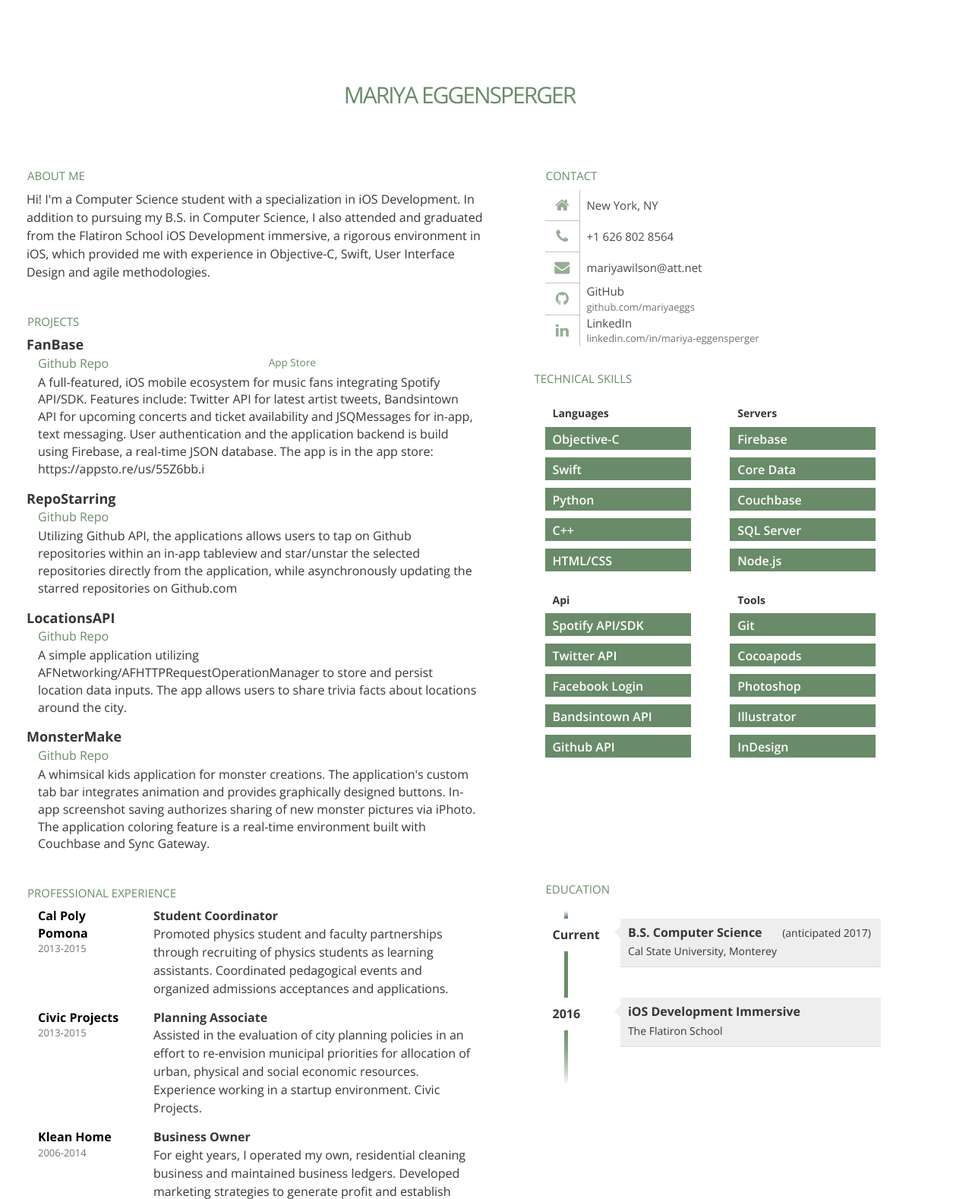
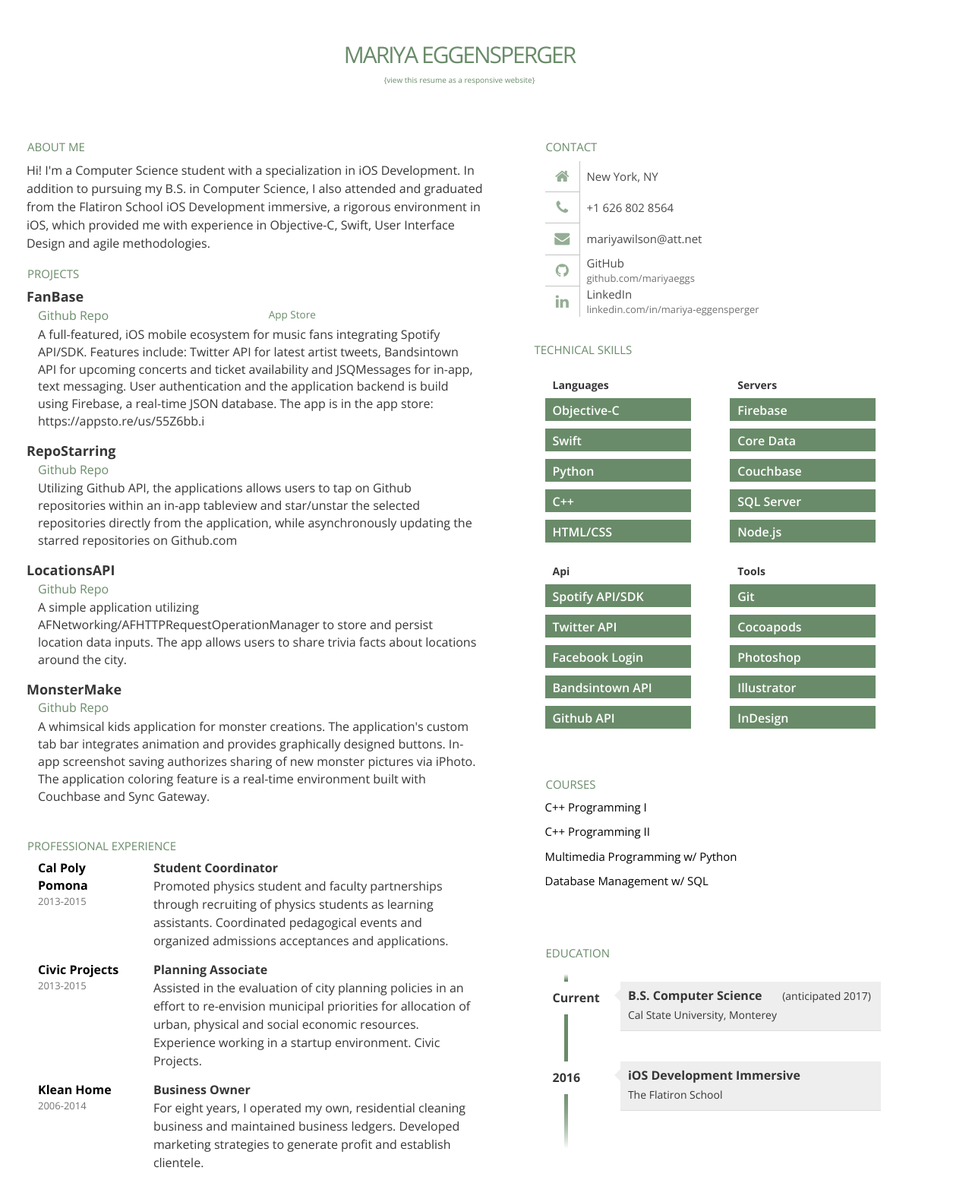
Before and after one commit to scotteggs/mariyaeggs.github.io, a plain HTML site: page index.html in a window 1280 px wide. Shown: the top 1578 px of the page at 76% size. Drawn offline with nearby package versions, Linux system fonts and the light colour scheme.

Commit message:
Adds new resume version with courses

```diff
--- a/index.html
+++ b/index.html
@@ -16,12 +16,11 @@
   <body>
   	<div class="container">
   		<div class="row" id="mainrow">
-		    <!--<div><a href="http://scotteggs.github.io/MariyaEggenspergerResume.pdf" download="scotteggs_resume"><p id="pdf-link">[Download as PDF]</p></a></div>-->
+		    <!--<div><a href="http://mariyaeggs.github.io/MariyaEggensperger_Resume.pdf" download="mariyaeggs_resume"><p id="pdf-link">[Download as PDF]</p></a></div>-->
         <div id="text-header">
           <h1>Mariya Eggensperger</h1>
-          <!--
-          <a id="resume-link" href="http://scotteggs.github.io/"><p>{view this resume as a responsive website}</p>
-          </a> -->
+          <a id="resume-link" href="http://mariyaeggs.github.io/"><p>{view this resume as a responsive website}</p>
+          </a>
         </div>
         <div class="col-xs-12 col-sm-7" id="mainleftcolumn">
         	<div id="about" class="box about">
@@ -95,7 +94,7 @@
             <h2>Professional Experience</h2>
             <div class="job clearfix">
               <div class="col-xs-12 col-sm-3">
-                <div class="where"><a href="http://www.adoptive.co/"><div>Cal Poly Pomona</div></a></div>
+                <div class="where"><a href="https://www.cpp.edu/~sci/physics-astronomy/"><div>Cal Poly Pomona</div></a></div>
                 <div class="year">2013-2015</div>
               </div>
               <div class="col-xs-12 col-sm-9">
@@ -207,6 +206,23 @@
             </div>
             </div><!-- Closes Row -->
           </div> <!-- Closes Skills -->
+          <div id="coursesbox" class="box">
+            <h2>Courses</h2>
+              <ul id="courselist" class = ".courses">
+                <li>
+                  <div class="course"><a href="https://ssb.gavilan.edu/prod/bwckctlg.p_disp_course_detail?cat_term_in=201570&subj_code_in=CSIS&crse_numb_in=45"><p>C++ Programming I</p></a></div>
+                </li>
+                <li>
+                  <div class="course"><a href="https://ssb.gavilan.edu/prod/bwckctlg.p_disp_course_detail?cat_term_in=201650&subj_code_in=CSIS&crse_numb_in=46"><p>C++ Programming II</p></a></div>
+                </li>
+                <li>
+                  <div class="course"><a href="https://csumb.edu/course/cst/205"><p>Multimedia Programming w/ Python</p></a></div>
+                </li>
+                <li>
+                  <div class="course"><a href="https://csumb.edu/course/cst/363"><p>Database Management w/ SQL</p></a></div>
+                </li>
+              </ul>
+          </div> <!-- closes courses box -->
           <div id = "educationbox" class="box">
             <h2>Education</h2>
             <ul id="education" class="clearfix">
--- a/main.css
+++ b/main.css
@@ -54,28 +54,31 @@ PHOTO (AVATAR)
 #pdf-link:hover {
   background-color: #c6dcef;
   color: #428bca;
-  underline: none;
+}
+#resume-link {
+  text-align: center;
+  font-size: 1.0em;
+  margin-bottom: 15px;
+  color: #698b69;
 }
 
-
-#resume-link {
-  text-align: center;
-  font-size: 1.3em;
-  margin-top: -20px;
-  margin-bottom: 15px;
+#resume-link p{
+  margin-top: 10px;
+  margin-bottom: 50px;
 }
 
 a.resume-link {
   font-size: 1.05em;
-  color: #428bca;
+  color: #698b69;
   text-decoration: none;
+  padding-bottom: 400px;
 }
+
 /*******************************************
 MARIYA EGGENSPERGER TITLE
 *******************************************/
 #text-header h1{
   color: #698b69;
-  margin: 15px 0 0 0;
   padding: 0;
   font-size: 2.0em;
   font-weight: 100;
@@ -87,7 +90,6 @@ MARIYA EGGENSPERGER TITLE
   font-size: 1.5em;
   letter-spacing: -2px;
   font-weight: 200;
-  line-height: 5.0em;
 }
 
 #text-header h1 sup{
@@ -138,9 +140,6 @@ ABOUT
 /*******************************************
 PROJECTS
 *******************************************/
-#projectsbox{
-  padding-top: 10px;
-}
 .project-title {
   margin-top: 0px;
   font-size: 1.8em;
@@ -190,12 +189,43 @@ a.project-box-link:hover {
 .github-link:hover {
   background-color: #c6dcef;
 }
+/*******************************************
+COURSES
+*******************************************/
+#coursesbox {
+  padding-top: 20px;
+}
+
+ul#courselist{
+  list-style: none;
+  padding: 0;
+}
+
+.course:hover {
+  background-color: lightgrey;
+  text-decoration: none;
+}
+.course a{
+  text-decoration: none;
+}
+
+.course p{
+  font-size: 1.5em;
+}
+
+
+
+
+#courselist a{
+  color: black;
+  margin-left: -20;
+}
 
 /*******************************************
 EDUCATION
 *******************************************/
 #educationbox {
-  padding-top: 120px;
+  padding-top: 40px;
 
 }
 #education{
```
Also changed, not shown: 2 other files.
